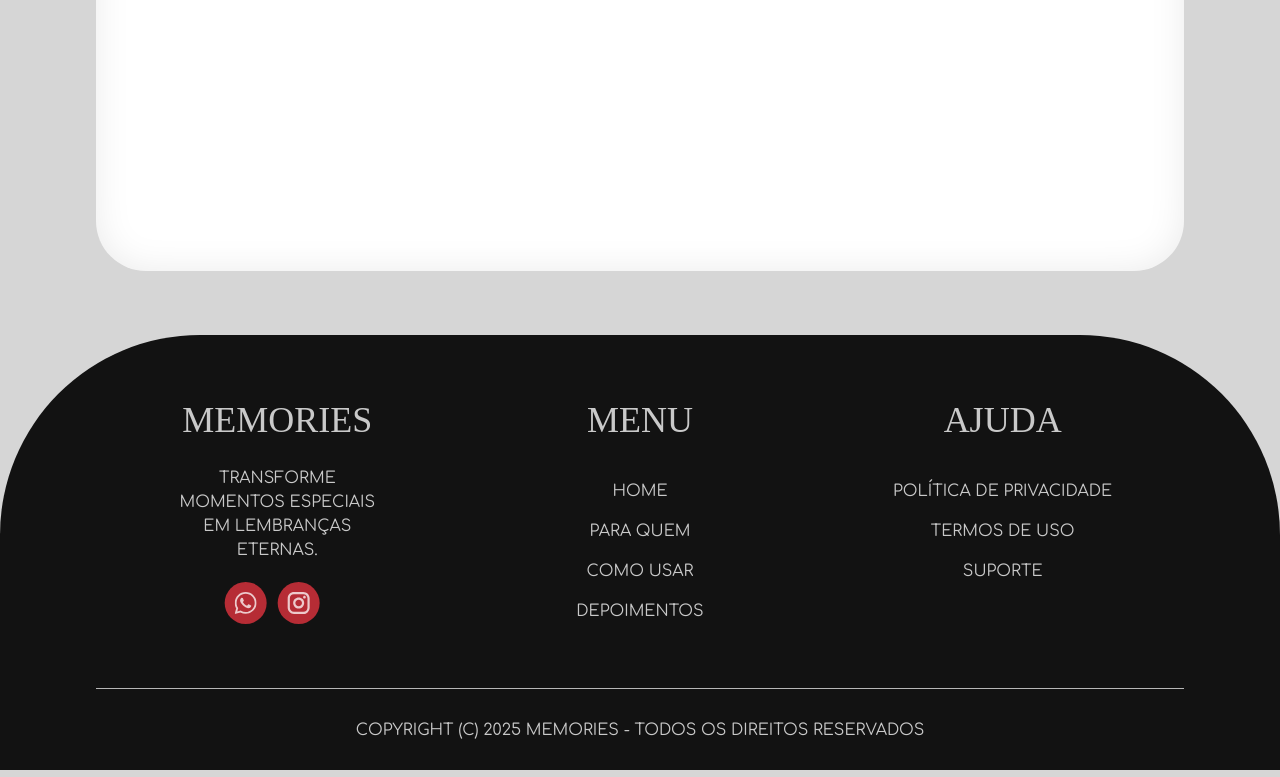
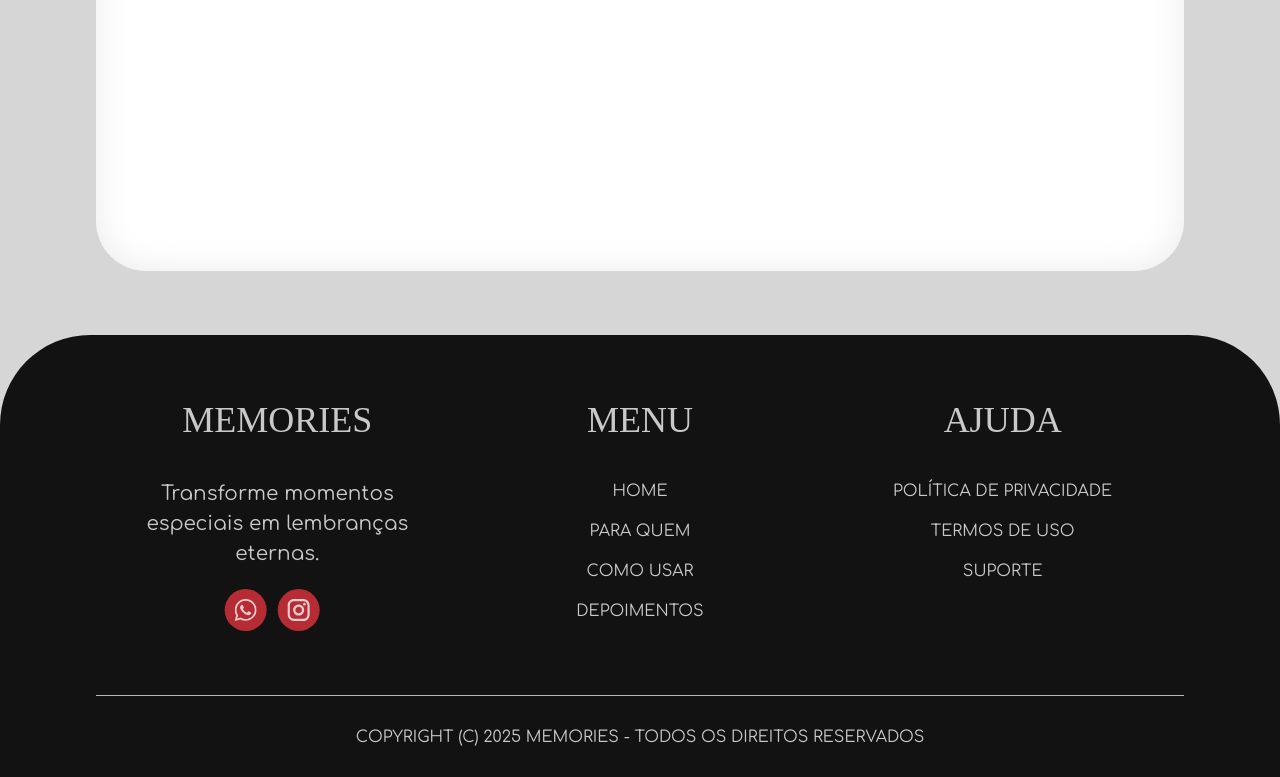
Before and after one commit to WilmarFilho/Memories-React, a React (Create React App) app: page /dashboard in a window 1280 px wide. Shown: the part 507-1284 px from the top of the page. Built offline with nearby package versions, Linux system fonts and the light colour scheme; no server answers; sample sign-in values are in the browser's storage; a web font is replaced by a local one.

Commit message:
Ajustes Css

```diff
--- a/src/layout/footer.tsx
+++ b/src/layout/footer.tsx
@@ -12,8 +12,8 @@ export default function Footer() {
                     <div className='footerWrapper'>
                         <a href='https://seudrink.framer.website'><h4>Memories</h4></a>
                     </div>
-                    <div className='wrapperSobre col-8'>
-                        <p>Transforme momentos especiais em lembranças eternas.</p>
+                    <div className='wrapperSobre col-11'>
+                        <p className='bio'>Transforme momentos especiais em lembranças eternas.</p>
                         <div className="iconsFooter">
                             <img src={iconWpp} />
                             <img src={iconInsta} />
--- a/src/layout/index.css
+++ b/src/layout/index.css
@@ -34,7 +34,7 @@ header {
 footer {
     padding: 64px var(--padding-global) 0 var(--padding-global) ;
     background-color: #121212;
-    border-radius: 200px 200px 0 0;
+    border-radius: 90px 90px 0 0;
     color: #ffffffc5;
     text-transform: uppercase;
 }
@@ -94,13 +94,38 @@ footer p, footer li {
     align-items: center;
 }
 
+.bio {
+    font-size: 24px;
+    text-transform: none;
+}
+
 @media (min-width: 1401px) {}
 
-@media (min-width: 1201px) and (max-width: 1400px) {}
+@media (min-width: 1201px) and (max-width: 1400px) {
+    .bio {
+        font-size: 20px;
+        text-transform: none;
+    }
+    .content-Logo-Footer {
+        height: auto;
+    }
+}
 
-@media (min-width: 993px) and (max-width: 1200px) {}
+@media (min-width: 993px) and (max-width: 1200px) {
+    .bio {
+        font-size: 20px;
+        text-transform: none;
+    }
+    .content-Logo-Footer {
+        height: auto;
+    }
+}
 
 @media (min-width: 768px) and (max-width: 992px) {
+    .bio {
+        font-size: 16px;
+        text-transform: none;
+    }
     :root {
         --padding-global: 70px;
     }
@@ -110,9 +135,16 @@ footer p, footer li {
     footer p, footer li {
         font-size: 14px;
     }
+    .content-Logo-Footer {
+        height: auto;
+    }
 }
 
 @media (min-width: 100px) and (max-width: 767.9px) {
+    .bio {
+        font-size: 16px;
+        text-transform: none;
+    }
     :root {
         --padding-global: 24px;
     }
--- a/src/pages/customPage.tsx
+++ b/src/pages/customPage.tsx
@@ -52,7 +52,7 @@ export default function CustomPage() {
                     centeredSlides={true}
                     observer={true}
                     observeParents={true}
-                    initialSlide={1}
+                    initialSlide={0}
                     scrollbar={{ draggable: true }}
                     navigation // ← Ativa as setas
                     mousewheel={true} // ← Habilita scroll com mouse
--- a/src/pages/home.tsx
+++ b/src/pages/home.tsx
@@ -39,11 +39,19 @@ export default function Home() {
     const [modalMessage, setModalMessage] = useState('');
 
     useEffect(() => {
+        api.get('/user')
+            .then((response) => setUser(response.data))
+            .catch(() => console.log('Erro'));
+    }, []);
+
+    useEffect(() => {
         window.scrollTo(0, 0);
         if (feedback === "criado") {
             setModalMessage("Página criada com sucesso!");
+            navigate(location.pathname, { replace: true });
         } else if (feedback === "editado") {
             setModalMessage("Página editada com sucesso!");
+            navigate(location.pathname, { replace: true });
         }
     }, [feedback]);
 
@@ -56,11 +64,7 @@ export default function Home() {
         navigate("/nova-pagina");
     }
 
-    useEffect(() => {
-        api.get('/user')
-            .then((response) => setUser(response.data))
-            .catch(() => console.log('Erro'));
-    }, []);
+
 
     useEffect(() => {
         if (user) {
@@ -93,7 +97,7 @@ export default function Home() {
                         {paginas ? paginas.map((pagina, index) => (
                             <div className='cardPage' key={pagina.id}>
                                 <span>Página #{index + 1}</span>
-                                <span>{pagina.descricao.slice(0, 40)}{pagina.descricao.length > 40 ? '  ...' : ''}</span>
+                                <span>{pagina.descricao.slice(0, 25)}{pagina.descricao.length > 40 ? '  ...' : ''}</span>
 
                                 <div className='iconsCard'>
                                     <img
--- a/src/pages/index.css
+++ b/src/pages/index.css
@@ -227,7 +227,7 @@
     border-radius: 20px;
     width: 100%;
     height: 180px;
-    padding: 0 24px;
+    padding: 24px 24px;
     display: flex;
     align-items: center;
     justify-content: center;
@@ -295,7 +295,7 @@
     height: 100%;
     width: 50%;
     border-radius: 30px;
-    border: 2px solid red
+    border: 1px solid red
 }
 
 .contentImagesPageTop {
--- a/src/pages/newPage.tsx
+++ b/src/pages/newPage.tsx
@@ -179,9 +179,8 @@ export default function Newpage() {
 
                 <div>
                     <label>Digite a descrição para sua página</label>
-                    <input
+                    <textarea
                         className='customInput'
-                        type="text"
                         placeholder="O dia em que começamos o nosso noivado..."
                         value={descricao}
                         onChange={(e) => setDescricao(e.target.value)}
```
